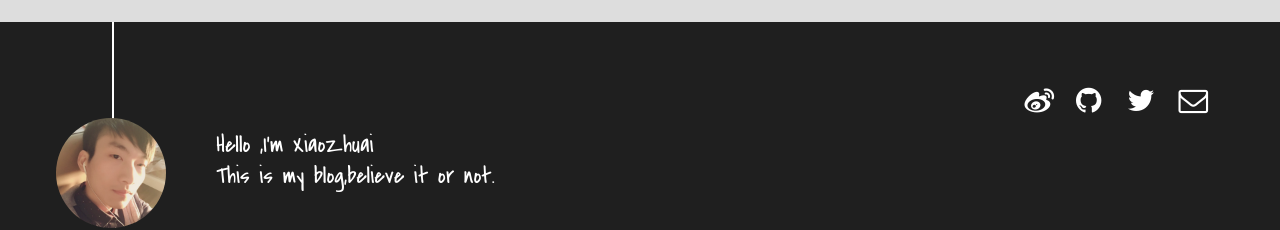
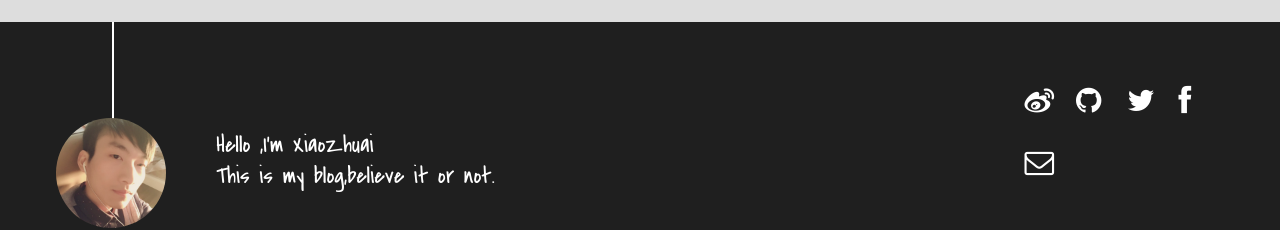
Before and after one commit to xxsnzw/xiaozhuai.github.io, a plain HTML site: page index.html in a window 1280 px wide. Shown: the part 1821-2051 px from the top of the page. Drawn offline with Linux system fonts and the light colour scheme; a script that the page names is missing.

Commit message:
Site updated: 2016-03-17 09:28:50

```diff
--- a/index.html
+++ b/index.html
@@ -336,6 +336,8 @@
 		<a href="https://twitter.com/https://twitter.com/xiaozhuai7" target="_blank" class="icon-twitter" title="twitter"></a>
 
 
+		<a href="https://www.facebook.com/xiaozhuai7" target="_blank" class="icon-facebook" title="facebook"></a>
+
 
 
 
```
Also changed, not shown: 2016/03/17/hello-world/index.html (+2 -0 lines), 2016/03/17/test/index.html (+2 -0 lines), archives/2016/03/index.html (+2 -0 lines), archives/2016/index.html (+2 -0 lines), archives/index.html (+2 -0 lines), categories/测试分类/index.html (+2 -0 lines), tags/测试1/index.html (+2 -0 lines), tags/测试2/index.html (+2 -0 lines), tags/测试3/index.html (+2 -0 lines).
